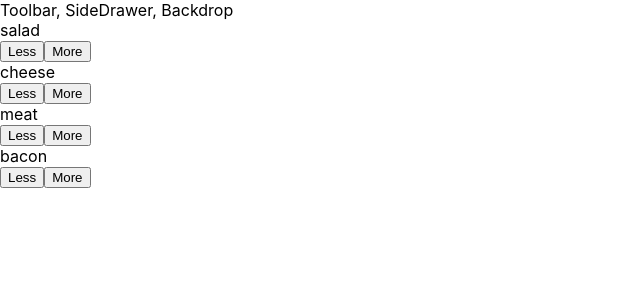
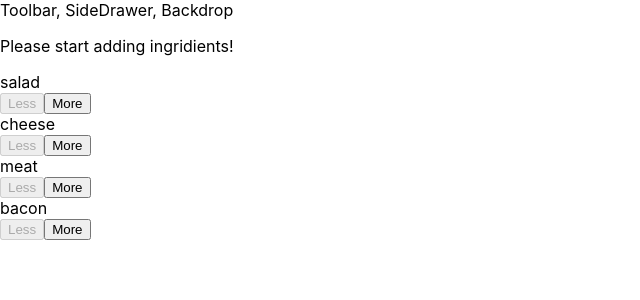
Before and after one commit to danilovIgor773/burger-builder, a React app: page / in a window 1280 px wide. Shown: the top 300 px of the page, without its empty margins (0-640 px from the left). Built offline with nearby package versions, Linux system fonts and the light colour scheme.

Commit message:
Added disabled prop logic for 'Less'btn in buildCtrls

```diff
--- a/package.json
+++ b/package.json
@@ -36,6 +36,7 @@
     "jest-environment-jsdom-fourteen": "0.1.0",
     "jest-resolve": "24.9.0",
     "jest-watch-typeahead": "0.4.2",
+    "lodash": "^4.17.15",
     "mini-css-extract-plugin": "0.8.0",
     "optimize-css-assets-webpack-plugin": "5.0.3",
     "pnp-webpack-plugin": "1.5.0",
--- a/src/components/Burger/BuildControls/BuildControl/BuildControl.js
+++ b/src/components/Burger/BuildControls/BuildControl/BuildControl.js
@@ -4,8 +4,13 @@ import classes from '../BuildControl/BuildControl.css';
 const buildControl = (props) => (
     <div className={classes.BuildControl}>
         <div className={classes.Label}>{props.label}</div>
-        <button className={classes.Less}>Less</button>
-        <button className={classes.More} onClick={props.added}>More</button>
+        <button
+            className={classes.Less}
+            onClick={props.removed}
+            disabled={props.disabled}>Less</button>
+        <button
+            className={classes.More}
+            onClick={props.added}>More</button>
     </div>
 );
 
--- a/src/components/Burger/BuildControls/BuildControls.js
+++ b/src/components/Burger/BuildControls/BuildControls.js
@@ -13,9 +13,12 @@ const buildControls = (props) => (
     <div className={classes.BuildControls}>
          {controls.map(ctrl => (
              <BuildControl
-              key={ctrl.label}
-              label={ctrl.label}
-              added={() => props.addIngredients(ctrl.type)}/>
+                key={ctrl.label}
+                label={ctrl.label}
+                added={() => props.addIngredients(ctrl.type)}
+                removed={() => props.removeIngredients(ctrl.type)}
+                disabled={props.disabled[ctrl.type]}
+              />
          ))}
     </div>
 );
--- a/src/containers/BurgerBuilder/BurgerBuilder.js
+++ b/src/containers/BurgerBuilder/BurgerBuilder.js
@@ -2,6 +2,7 @@ import React, {Component} from 'react';
 import Aux from '../../hoc/Aux';
 import Burger from '../../components/Burger/Burger';
 import BuildControls from '../../components/Burger/BuildControls/BuildControls';
+import _ from 'lodash';
 
 const INGREDIENT_PRICES = {
     salad: 0.5,
@@ -14,8 +15,8 @@ class BurgerBuilder extends Component{
 
     state = {
         ingredients:{
-            salad: 1,
-            meat: 2,
+            salad: 0,
+            meat: 0,
             cheese: 0,
             bacon: 0
         },
@@ -32,18 +33,41 @@ class BurgerBuilder extends Component{
         const addedPrice = INGREDIENT_PRICES[type];
         const oldPrice = this.state.totalPrice;
         const newPrice = addedPrice + oldPrice;
+        console.log("new price after adding ingredient ", newPrice);
+
         this.setState({ingredients: updatedIngredients, totalPrice: newPrice});
     }
 
     removeIngredientHandler = (type) => {
+        const currentCount = this.state.ingredients[type];
+        const updatedCount = currentCount <= 0 ? 0 : currentCount - 1;
+        const updatedIngredients = {
+            ...this.state.ingredients
+        };
+
+        updatedIngredients[type] = updatedCount;
+        const addedPrice = INGREDIENT_PRICES[type];
+        const oldPrice = this.state.totalPrice;
+        const newPrice = oldPrice - addedPrice;
+
+        this.setState({ingredients: updatedIngredients, totalPrice: newPrice})
 
     }
 
     render(){
+        const disabledInfo =  _.mapValues({...this.state.ingredients}, (o) => {
+            let flag =  o <= 0;
+            return flag;
+        });
+
         return(
             <Aux>
                 <Burger ingredients={this.state.ingredients}/>
-                <BuildControls addIngredients={this.addIngredientsHandler}/>
+                <BuildControls
+                  addIngredients={this.addIngredientsHandler}
+                  removeIngredients={this.removeIngredientHandler}
+                  disabled={disabledInfo}
+                />
             </Aux>
         );
     }
```
